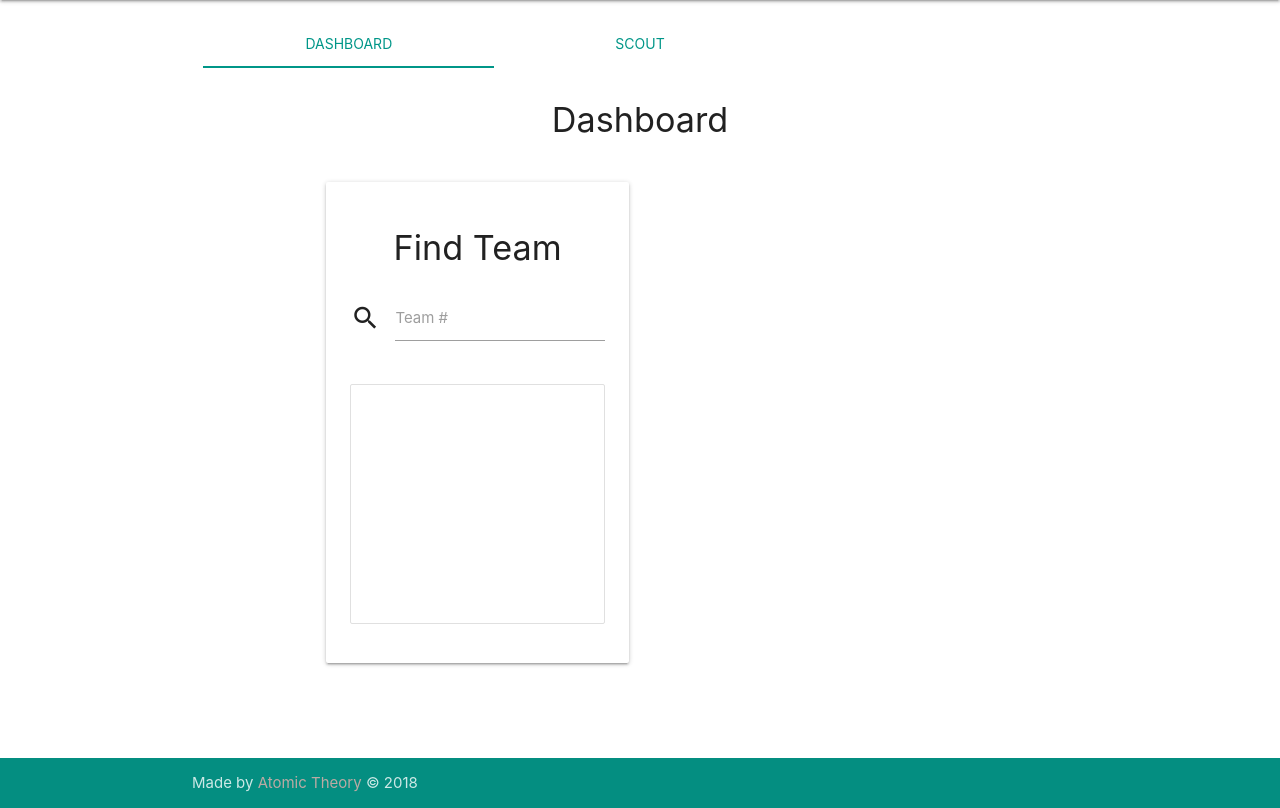
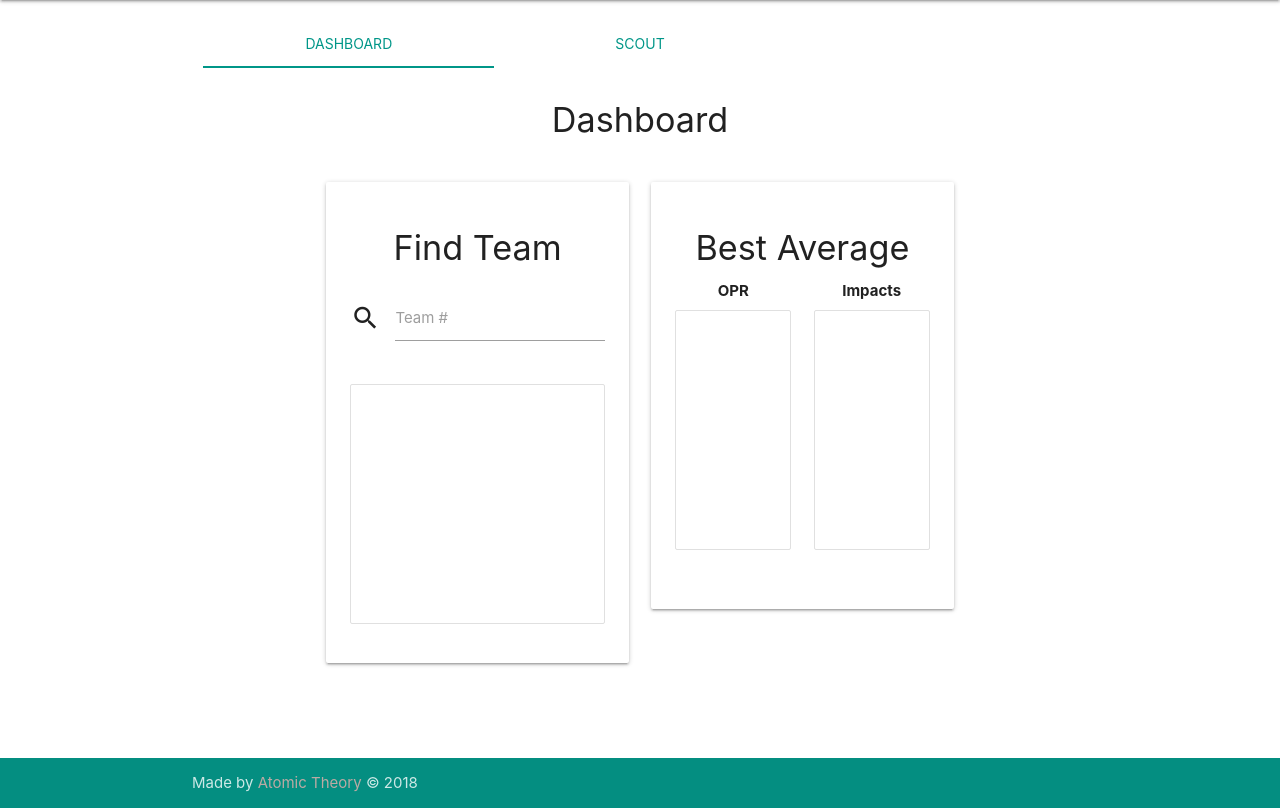
Before and after one commit to khinshankhan/project_angstrom, a Flask app: page /home in a window 1280 px wide, after a click on "DASHBOARD". Shown: the part 64-872 px from the top of the page. Run offline with Flask 2, Linux system fonts and the light colour scheme; the visitor is signed in with stand-in values (Sample User, id 1); data comes from the database, SQL or seed files in the repository; data that the repository does not hold is empty; parts of the project's set-up code (start-up, migrations or seed data) failed here and were passed over; some libraries are stand-ins or nearby versions.

Commit message:
Ish and I are working on making a best avg stats card. working on display right now. idea: use horizontal cards in union with vertical cards

```diff
--- /dev/null
+++ b/angstrom/templates/includes/cards/best_stats.html
@@ -0,0 +1,25 @@
+<div class="card-panel">
+  <h4 class="center-align">Best Average</h4>
+
+  <div class="row">
+    <div class="col s6">
+      <center><b> OPR </b></center>
+      <ul class="collection" id="collection">
+	{% include "includes/cards/team_collection.html" %}
+      </ul>
+
+    </div>
+
+    <div class="col s6">
+      <center><b> Impacts </b></center>
+      <ul class="collection" id="collection">
+	{% include "includes/cards/team_collection.html" %}
+      </ul>
+
+    </div>
+
+  </div>
+
+</div>
+
+<script src="{{ url_for('static', filename='js/search_team.js') }}"></script>
--- a/angstrom/templates/includes/dashboard.html
+++ b/angstrom/templates/includes/dashboard.html
@@ -2,10 +2,13 @@
   <div class="container">
     <h4 class="center-align">Dashboard</h4><br>
     <div class="row">
+
       <div class="col m12 l6">
         {% include "includes/cards/search_team.html" %}
       </div>
       <div class="col m12 l6">
+	{% include "includes/cards/best_stats.html" %}
+      </div>
 
       </div>
     </div>
```
